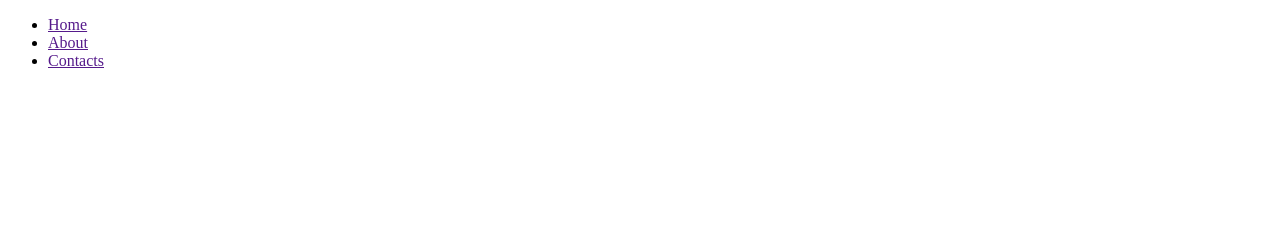
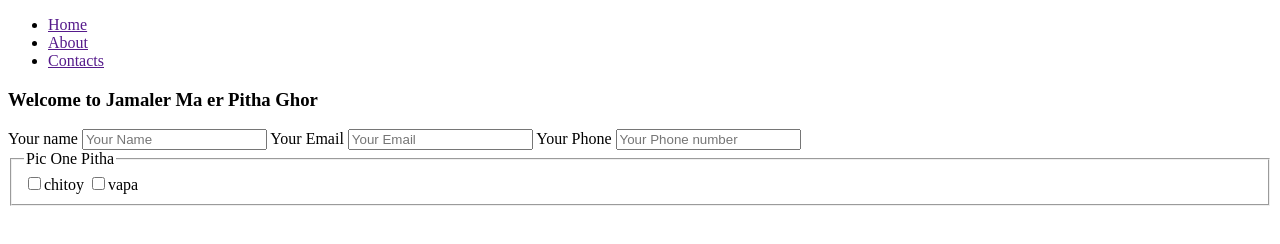
Before and after one commit to sarowarhossain1/my-frist-repo, a plain HTML site: page index.html in a window 1280 px wide. Drawn offline with Linux system fonts and the light colour scheme.

Commit message:
added header

```diff
--- a/index.html
+++ b/index.html
@@ -5,6 +5,7 @@
     <meta http-equiv="X-UA-Compatible" content="IE=edge">
     <meta name="viewport" content="width=device-width, initial-scale=1.0">
     <title>My Frist Github Repo</title>
+
 </head>
 <body>
           <header>
@@ -17,5 +18,27 @@
                 </ul>
             </nav>
           </header>
+          <h3>Welcome to Jamaler Ma er Pitha Ghor</h3>
+            <form>
+              <lebel for="Name">Your name
+                <input id="Name" type="text" placeholder="Your Name">
+              </lebel>
+              <lebel for="Email">Your Email
+                <input id="Email" type="text" placeholder="Your Email">
+              </lebel>
+              <lebel for="Phone">Your Phone
+                <input id="Phone" type="number" placeholder="Your Phone number">
+              </lebel>
+              <fieldset>
+                   <legend>Pic One Pitha</legend>
+                   <lebel for="chitoy">
+                    <input type="checkbox" name="pitha" id="chitoy">chitoy
+                   </lebel>
+                   <lebel for="vapa">
+                    <input type="checkbox" name="pitha" id="vapa">vapa
+                   </lebel>
+              </fieldset>
+            </form>
+
 </body>
 </html>
```
